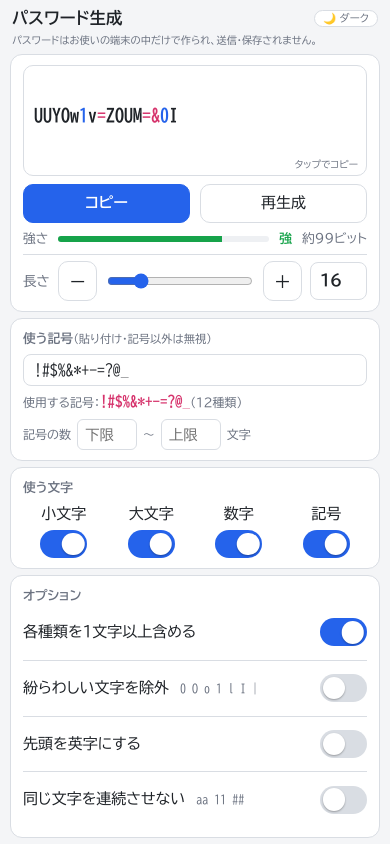
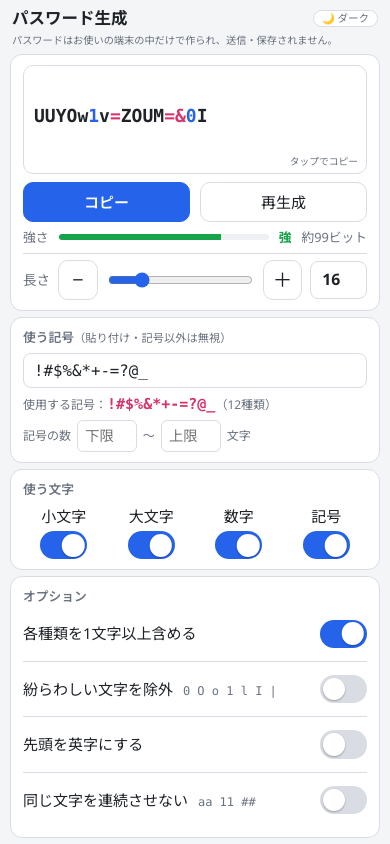
Before and after one commit to stIprurIJu/password-generator, a plain HTML site: page index.html in a window 390 px wide. Drawn offline with Linux system fonts and the light colour scheme.

Commit message:
スマホでもPCと同じ系統のフォント（Cascadia Mono / Noto Sans JP）を使う
Co-Authored-By: Claude Opus 5.5 <noreply@anthropic.com>

```diff
--- a/index.html
+++ b/index.html
@@ -20,16 +20,15 @@
   })();
 </script>
 <style>
-  /* スマホ用: 見分けやすいUDフォント（BIZ UDゴシック, OFL）。ページで使う文字だけ同梱 */
-  @font-face { font-family: "PW UDP"; src: url(fonts/udp-400.woff2) format("woff2"); font-weight: 400; font-display: swap; }
-  @font-face { font-family: "PW UDP"; src: url(fonts/udp-700.woff2) format("woff2"); font-weight: 700; font-display: swap; }
-  @font-face { font-family: "PW UD"; src: url(fonts/ud-400.woff2) format("woff2"); font-weight: 400; font-display: swap; }
-  @font-face { font-family: "PW UD"; src: url(fonts/ud-700.woff2) format("woff2"); font-weight: 700; font-display: swap; }
+  /* PCと同じ見た目をスマホでも: Cascadia Mono（PCと同一）と、メイリオに近い Noto Sans JP を同梱（OFL）。
+     PCでは端末のフォントが先に使われるので読み込まれない。ページで使う文字だけに絞ってある */
+  @font-face { font-family: "PW Sans"; src: url(fonts/noto.woff2) format("woff2"); font-weight: 400 700; font-display: swap; }
+  @font-face { font-family: "PW Mono"; src: url(fonts/cascadia.woff2) format("woff2"); font-weight: 400 700; font-display: swap; }
   :root {
     /* 読みやすいフォント（PC: Segoe UI + メイリオ / iPhone: ヒラギノ / Android: Roboto + Noto） */
-    --sans: "Segoe UI", Meiryo, "メイリオ", -apple-system, BlinkMacSystemFont, "Hiragino Sans", "Hiragino Kaku Gothic ProN", Roboto, "Noto Sans JP", sans-serif;
+    --sans: "Segoe UI", Meiryo, "メイリオ", "PW Sans", -apple-system, BlinkMacSystemFont, "Hiragino Sans", "Hiragino Kaku Gothic ProN", Roboto, "Noto Sans JP", sans-serif;
     /* パスワード用: 0/O・1/l/I が見分けやすい等幅フォント */
-    --mono: "Cascadia Mono", Consolas, "SF Mono", Menlo, "Roboto Mono", ui-monospace, monospace;
+    --mono: "Cascadia Mono", Consolas, "PW Mono", "SF Mono", Menlo, "Roboto Mono", ui-monospace, monospace;
     --bg: #f4f5f7; --card: #ffffff; --text: #1f2328; --muted: #6b7280;
     --border: #d9dde3; --accent: #2563eb; --accent-text: #ffffff;
     --digit: #2563eb; --symbol: #d6336c; --chip-off: #eef0f3;
@@ -168,10 +167,6 @@
   /* スマホ: 縦を詰めてできるだけ1画面に収める */
   .sp-only { display: none; font-weight: 400; font-size: 0.75rem; }
   @media (max-width: 899px) {
-    :root {
-      --sans: "PW UDP", -apple-system, "Hiragino Sans", Roboto, "Noto Sans JP", sans-serif;
-      --mono: "PW UD", "SF Mono", Menlo, "Roboto Mono", monospace;
-    }
     /* 画面の高さ・幅に合わせて文字サイズを自動調整（13〜18px）
        高さ: 中身がおよそ41rem + 40px / 幅: 1行がおよそ26rem */
     html { font-size: clamp(13px, min(calc((100vh - 40px) / 41), calc(100vw / 26)), 18px); }
--- a/sw.js
+++ b/sw.js
@@ -1,8 +1,8 @@
 // オフラインでも動くように、サイトのファイルを端末にキャッシュする。
 // ファイルを更新したら VERSION を上げること。
-const VERSION = 'v7';
+const VERSION = 'v8';
 const CACHE = `pwgen-${VERSION}`;
-const FILES = ['./', './index.html', './manifest.webmanifest', './icon.svg', './icon-192.png', './icon-512.png', './fonts/udp-400.woff2', './fonts/udp-700.woff2', './fonts/ud-400.woff2', './fonts/ud-700.woff2'];
+const FILES = ['./', './index.html', './manifest.webmanifest', './icon.svg', './icon-192.png', './icon-512.png', './fonts/noto.woff2', './fonts/cascadia.woff2'];
 
 self.addEventListener('install', (e) => {
   e.waitUntil(caches.open(CACHE).then((c) => c.addAll(FILES)).then(() => self.skipWaiting()));
```
Also changed, not shown: fonts/OFL-cascadia.txt (added), fonts/OFL-notosansjp.txt (added), fonts/cascadia.woff2 (added), fonts/noto.woff2 (added).
